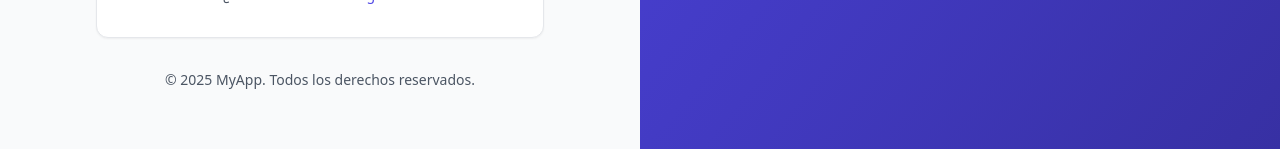
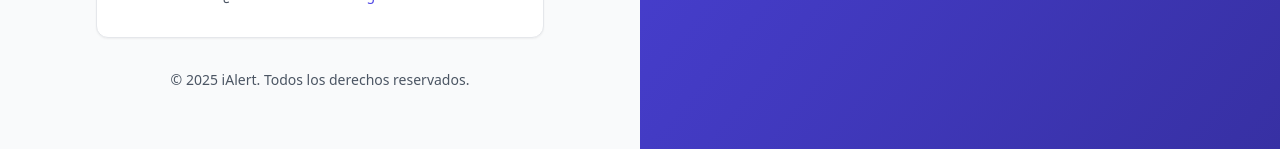
Before and after one commit to clberpunks/neptuno-base, a Next.js app in the folder frontend/: page /login in a window 1280 px wide. Shown: the part 648-797 px from the top of the page. Built offline with nearby package versions, Linux system fonts and the light colour scheme; no server answers.

Commit message:
good 0.22

```diff
--- a/frontend/pages/login.tsx
+++ b/frontend/pages/login.tsx
@@ -220,7 +220,7 @@ export default function LoginPage() {
           </div>
 
           <div className="mt-8 text-center text-sm text-gray-600">
-            © 2025 MyApp. Todos los derechos reservados.
+              <p>© 2025 {process.env.NEXT_PUBLIC_APP_NAME}. Todos los derechos reservados.</p>
           </div>
         </div>
       </div>
```
